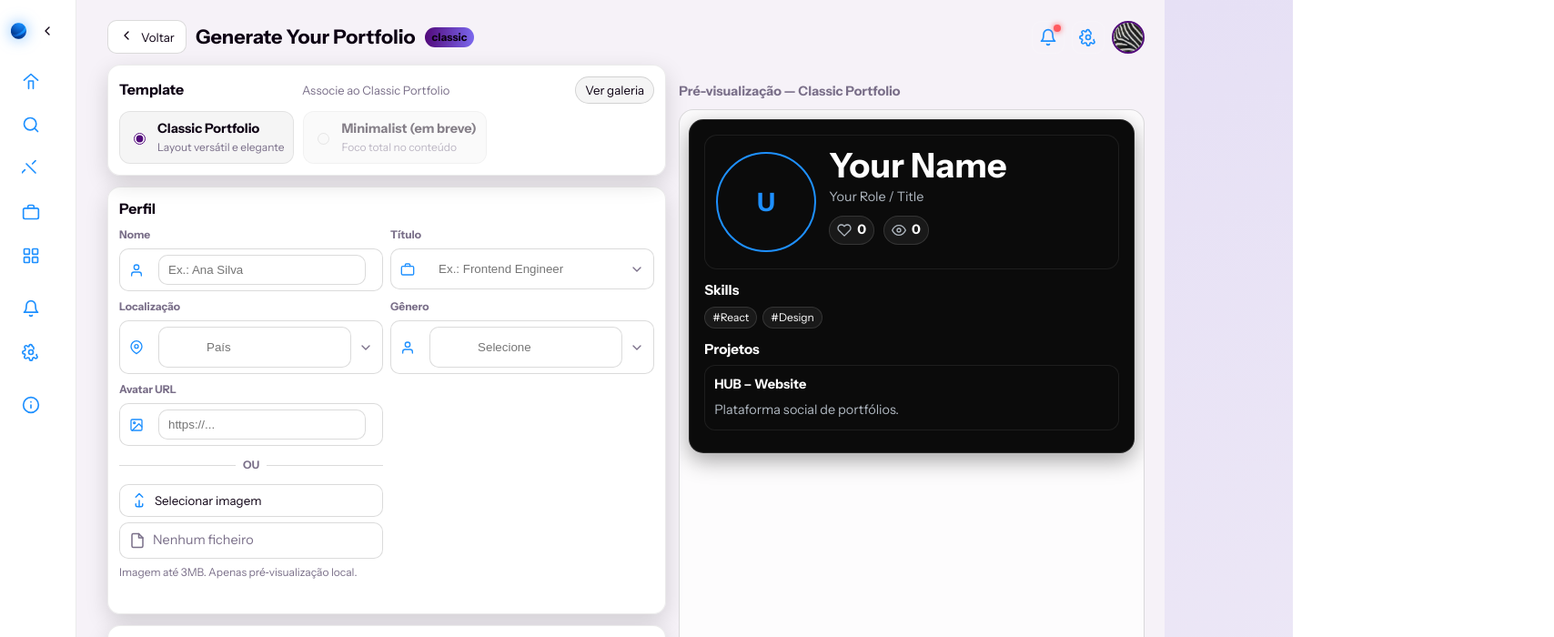
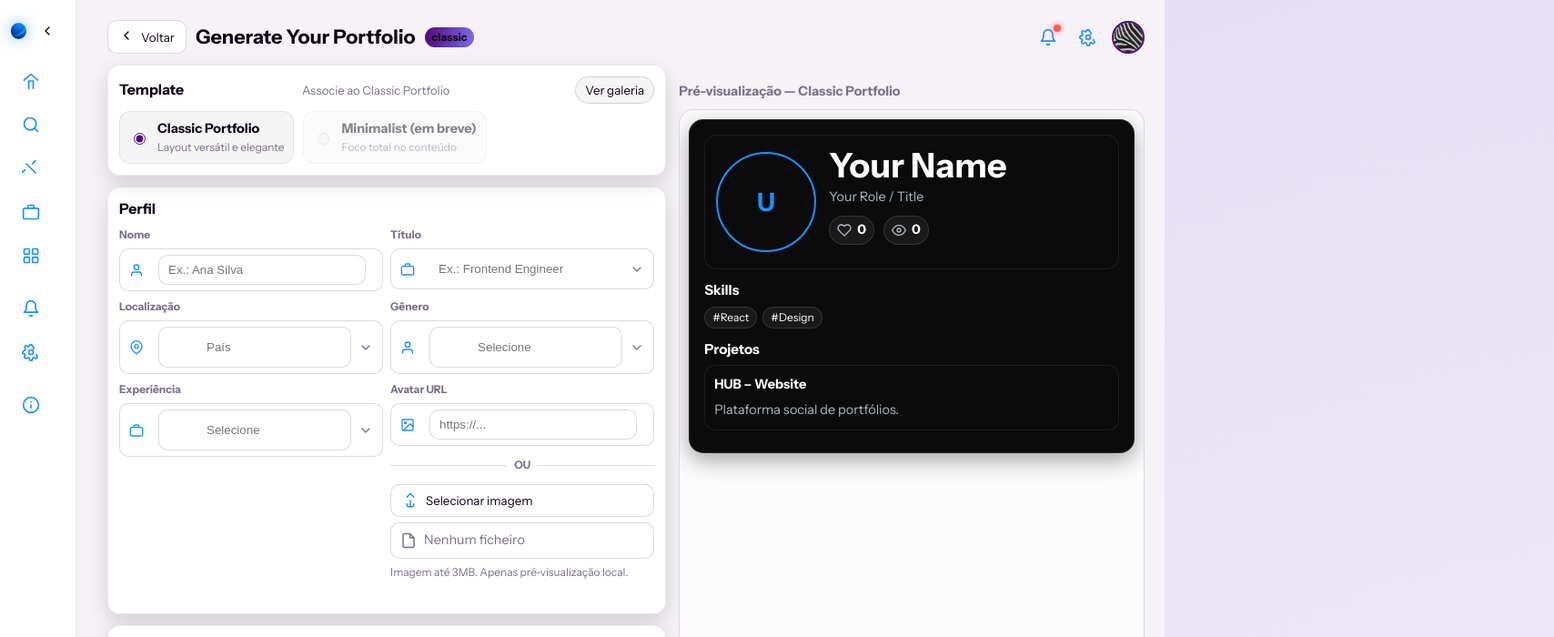
Before and after one commit to StanleyPauloIM/Hub-PortfolioSite, a React (Vite) app: page /generateurportfolio in a window 1280 px wide. Shown: the top 700 px of the page at 91% size, 1708 px wide, since content can reach past the window. Built offline with nearby package versions, Linux system fonts and the light colour scheme.

Commit message:
filters: usar JOB_TITLES como 'Áreas' em ChooseUrCharacter e alinhar filtro\n- Área agora lista todos os títulos (dataset existente) e compara pelo título do perfil\n- Experiência: padronizado via options locais e aplicado no GenerateUrPortfolio (novo campo Perfil > Experiência)\nSem push.

```diff
--- a/src/pages/ChooseUrCharacter/ChooseUrCharacter.jsx
+++ b/src/pages/ChooseUrCharacter/ChooseUrCharacter.jsx
@@ -9,7 +9,7 @@ import GlowButton from '../../components/ui/GlowButton/GlowButton';
 import SidebarLayout from '../../components/layout/SidebarLayout/SidebarLayout';
 import exStyles from '../TemplateExample/TemplateExample.module.css';
 import { Icon as UIIcon } from '../../components/ui/Icons/Icons';
-import { AREAS } from '../../data/areas';
+import { JOB_TITLES } from '../../data/jobTitles';
 
 // Ícones inline (SVG) – leves e consistentes com o tema
 const Icon = {
@@ -166,6 +166,14 @@ export default function ChooseUrCharacter() {
     const pub = readPublishedAsProfile();
     return pub ? [...mockProfiles, pub] : [...mockProfiles];
   });
+
+  // Dataset partilhado para experiência
+  const EXPERIENCE_OPTIONS = [
+    { value: 'junior', label: 'Júnior' },
+    { value: 'mid', label: 'Pleno' },
+    { value: 'senior', label: 'Sénior' },
+    { value: '5+', label: '5+ anos' },
+  ];
   const [profiles, setProfiles] = useState(() => allProfiles);
 
   // Atualiza quando houver publicação/atualização no localStorage
@@ -300,7 +308,8 @@ export default function ChooseUrCharacter() {
             const gender = form.get('gender');
             const filtered = allProfiles.filter(p => {
               const matchQ = !q || [p.name, p.title, p.city, p.tags.join(' ')].join(' ').toLowerCase().includes(q);
-              const matchArea = area === 'all' || p.area === area;
+              // Agora "Área" usa o dataset JOB_TITLES; comparamos com o título do perfil
+              const matchArea = area === 'all' || String(p.title||'').toLowerCase() === String(area||'').toLowerCase();
               const matchCity = city === 'all' || p.city.toLowerCase() === String(city).toLowerCase();
               const matchExp = exp === 'all' || p.exp === exp;
               const matchGender = gender === 'all' || p.gender === gender;
@@ -328,8 +337,8 @@ export default function ChooseUrCharacter() {
                 <div className={styles.selectWrap}>
                   <select id="area" name="area" className={styles.select} defaultValue="all">
                     <option value="all">Todas</option>
-                    {AREAS.map(a => (
-                      <option key={a.value} value={a.value}>{a.label}</option>
+                    {JOB_TITLES.map((t, i) => (
+                      <option key={t + i} value={t}>{t}</option>
                     ))}
                   </select>
                 </div>
@@ -354,10 +363,9 @@ export default function ChooseUrCharacter() {
                 <div className={styles.selectWrap}>
                   <select id="exp" name="exp" className={styles.select} defaultValue="all">
                     <option value="all">Qualquer</option>
-                    <option value="junior">Júnior</option>
-                    <option value="mid">Pleno</option>
-                    <option value="senior">Sénior</option>
-                    <option value=">5">5+ anos</option>
+                    {EXPERIENCE_OPTIONS.map(o => (
+                      <option key={o.value} value={o.value}>{o.label}</option>
+                    ))}
                   </select>
                 </div>
               </div>
--- a/src/pages/GenerateUrPortfolio/GenerateUrPortfolio.jsx
+++ b/src/pages/GenerateUrPortfolio/GenerateUrPortfolio.jsx
@@ -111,6 +111,7 @@ const defaultData = {
     title: '',
     location: '',
     gender: '',
+    experience: '',
     avatarUrl: '',
   },
   stats: { likes: 0, views: 0 },
@@ -201,6 +202,15 @@ export default function GenerateUrPortfolio() {
   ];
 
   const GENDER_OPTIONS = ['Masculino', 'Feminino', 'Não dizer'];
+  // import experiência do ChooseUrCharacter
+  // Nota: import evitado para não criar dependência circular de páginas; replicamos localmente via export nomeado
+  // Em produção, moveríamos para src/data/experience.js
+  const EXPERIENCE_OPTIONS = [
+    { value: 'junior', label: 'Júnior' },
+    { value: 'mid', label: 'Pleno' },
+    { value: 'senior', label: 'Sénior' },
+    { value: '5+', label: '5+ anos' },
+  ];
 
   // Helpers to update nested fields
   const setField = (path, value) => {
@@ -480,6 +490,19 @@ renderLeadingIcon={() => null}
                       value={data.profile.gender||''}
                       onChange={(val)=>setField(['profile','gender'], val)}
                       options={GENDER_OPTIONS}
+                      placeholder="Selecione"
+                      allowCustom={false}
+                      maxVisible={7}
+                      renderLeadingIcon={() => null}
+                    />
+                  </Field>
+                </div>
+                <div className={styles.field}><label>Experiência</label>
+                  <Field icon={<Icon.briefcase className={styles.inputIcon} />} dropdown noInnerField>
+                    <AutocompleteSelect
+                      value={data.profile.experience||''}
+                      onChange={(val)=>setField(['profile','experience'], val)}
+                      options={EXPERIENCE_OPTIONS.map(o=>o.label)}
                       placeholder="Selecione"
                       allowCustom={false}
                       maxVisible={7}
```
